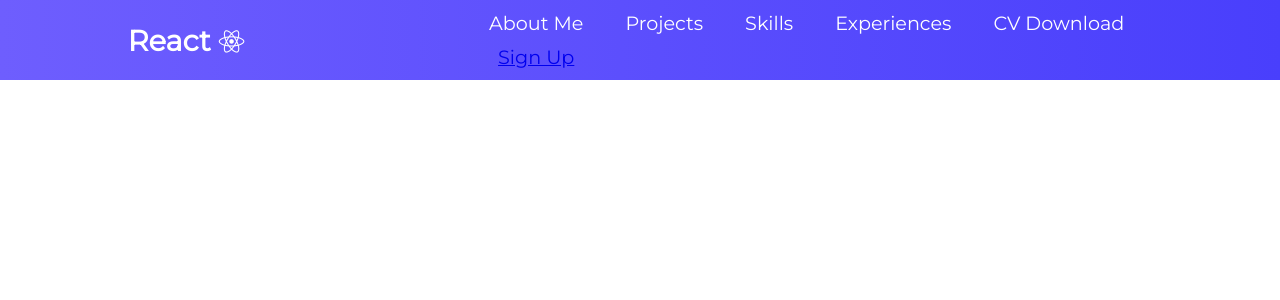
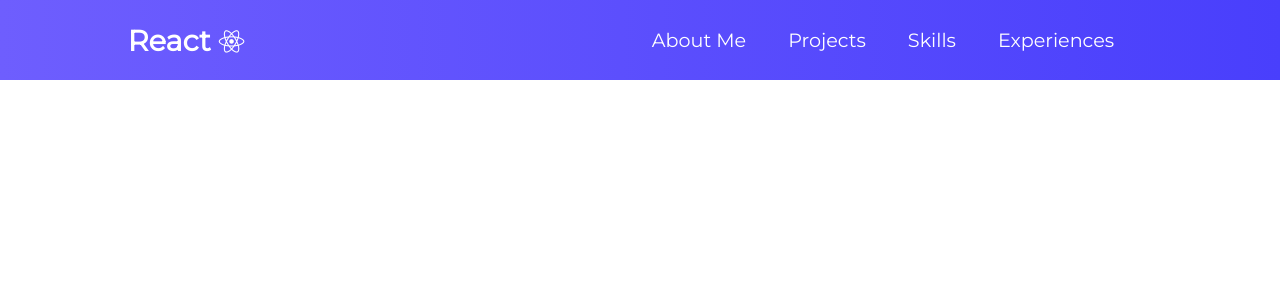
Before and after one commit to Stephan543/portfolio, a React (Create React App) app: page / in a window 1280 px wide. Shown: the top 300 px of the page. Built offline with nearby package versions, Linux system fonts and the light colour scheme.

Commit message:
Cleaning up menu items list

```diff
--- a/src/components/Navbar/MenuItems.js
+++ b/src/components/Navbar/MenuItems.js
@@ -18,15 +18,5 @@ export const MenuItems = [
         title: 'Experiences',
         url: '#',
         cName: 'nav-links'
-    },
-    {
-        title: 'CV Download',
-        url: '#',
-        cName: 'nav-links'
-    },
-    {
-        title: 'Sign Up',
-        url: '#',
-        cName: 'nav-links-mobile'
     }
 ]
```
